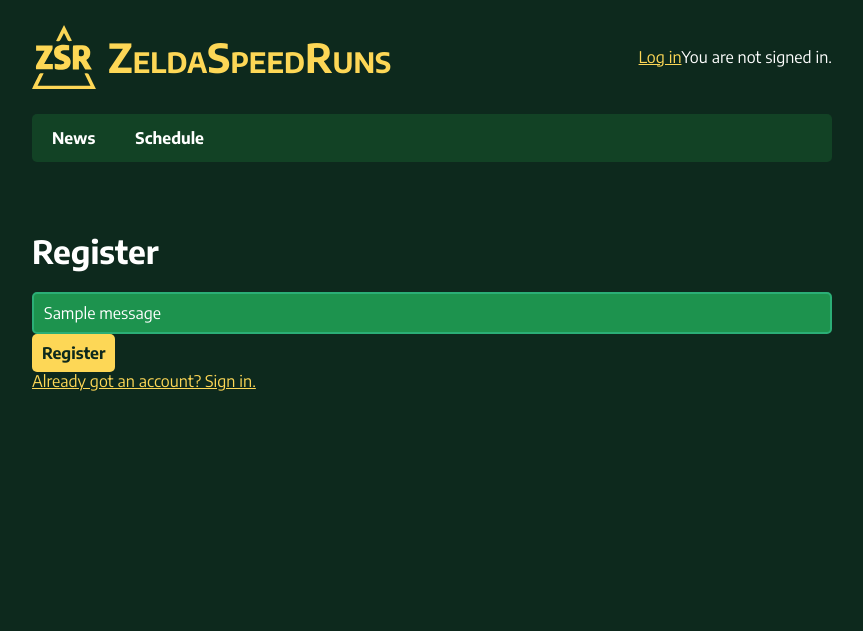
After one commit to knxtdoor/zeldaspeedruns, a Django app: template templates/accounts/register.html in a window 1280 px wide. The commit adds this page. Shown: the top 631 px of the page, without its empty margins (208-1071 px from the left). Run offline with Django 3.2, Linux system fonts and the light colour scheme; the template is opened without the code that fills it, so the values that code supplies are empty; tables that the repository leaves empty hold one stand-in row (values such as "Sample post"); one stand-in notice (Sample message) is shown; style sheets or scripts are compiled from the project's sources; some libraries are stand-ins or nearby versions.

Commit message:
user registration flow

```diff
--- a/accounts/urls.py
+++ b/accounts/urls.py
@@ -4,6 +4,7 @@ from accounts import views
 
 app_name = 'accounts'
 urlpatterns = [
+    path('register/', views.RegisterView.as_view(), name='register'),
     path('manage/', views.SettingsView.as_view(), name='acm'),
     path('manage/connections/', views.ConnectionsView.as_view(), name='connections'),
     path('manage/email_change/<str:code>/', views.EmailChangeView.as_view(), name='email_change'),
--- a/static/styles/components/__all.scss
+++ b/static/styles/components/__all.scss
@@ -2,3 +2,4 @@
 @import "user-status";
 @import "logo";
 @import "form";
+@import "message";
--- /dev/null
+++ b/static/styles/components/_message.scss
@@ -0,0 +1,6 @@
+.message {
+  padding: 10px;
+  border: 2px solid $kokiri-green-400;
+  border-radius: 5px;
+  background-color: $kokiri-green-500;
+}
--- a/static/styles/components/_user-status.scss
+++ b/static/styles/components/_user-status.scss
@@ -20,6 +20,10 @@
     font-size: 1.35em;
     font-weight: 500;
     margin-right: 0.3em;
+  }
+
+  &__caret {
+    color: $kokiri-green-300;
   }
 
   &__actions {
--- a/static/styles/pages/_acm.scss
+++ b/static/styles/pages/_acm.scss
@@ -104,12 +104,3 @@
   margin-top: 30px;
   margin-bottom: 0;
 }
-
-.acm-form {
-  &__information {
-    padding: 10px;
-    border: 2px solid $kokiri-green-400;
-    border-radius: 5px;
-    background-color: $kokiri-green-500;
-  }
-}
--- /dev/null
+++ b/templates/accounts/register.html
@@ -0,0 +1,21 @@
+{% extends 'base.html' %}
+
+{% block content %}
+    <h1>Register</h1>
+
+    {% for message in messages %}
+        <div class="message">
+            <span class="fas fa-info-circle"></span>
+            {{ message }}
+        </div>
+    {% endfor %}
+
+    <form method="post" action="{% url 'accounts:register' %}">
+        {% csrf_token %}
+        {{ form.as_p }}
+
+        <button type="submit">Register</button>
+    </form>
+
+    <a href="{% url 'login' %}">Already got an account? Sign in.</a>
+{% endblock %}
--- a/templates/base.html
+++ b/templates/base.html
@@ -37,7 +37,7 @@
                     {% endif %}
                     <a href="#" class="user-status__name">
                         {{ user.username }}
-                        <span class="fas fa-caret-down"></span>
+                        <span class="fas fa-caret-down user-status__caret"></span>
                     </a>
                     <nav class="user-status__actions" aria-label="submenu">
                         <a href="/accounts/profile/" class="user-status__action">Profile</a>
--- a/templates/registration/login.html
+++ b/templates/registration/login.html
@@ -3,6 +3,7 @@
 {% block title %}Log in{% endblock %}
 
 {% block content %}
+    <h1>Log in</h1>
     {% if form.errors %}
         <p>Your username and password didn't match. Please try again.</p>
     {% endif %}
@@ -37,6 +38,6 @@
         <input type="hidden" name="next" value="{{ next }}">
     </form>
 
-    {# Assumes you setup the password_reset view in your URLconf #}
+    <a href="{% url 'accounts:register' %}">New here? Sign up for an account.</a>
     <p><a href="{% url 'password_reset' %}">Lost password?</a></p>
 {% endblock %}
```
Also changed, not shown: accounts/forms.py (+9 -2 lines), accounts/views.py (+25 -1 lines), README.md, templates/accounts/register_done.html (added).
